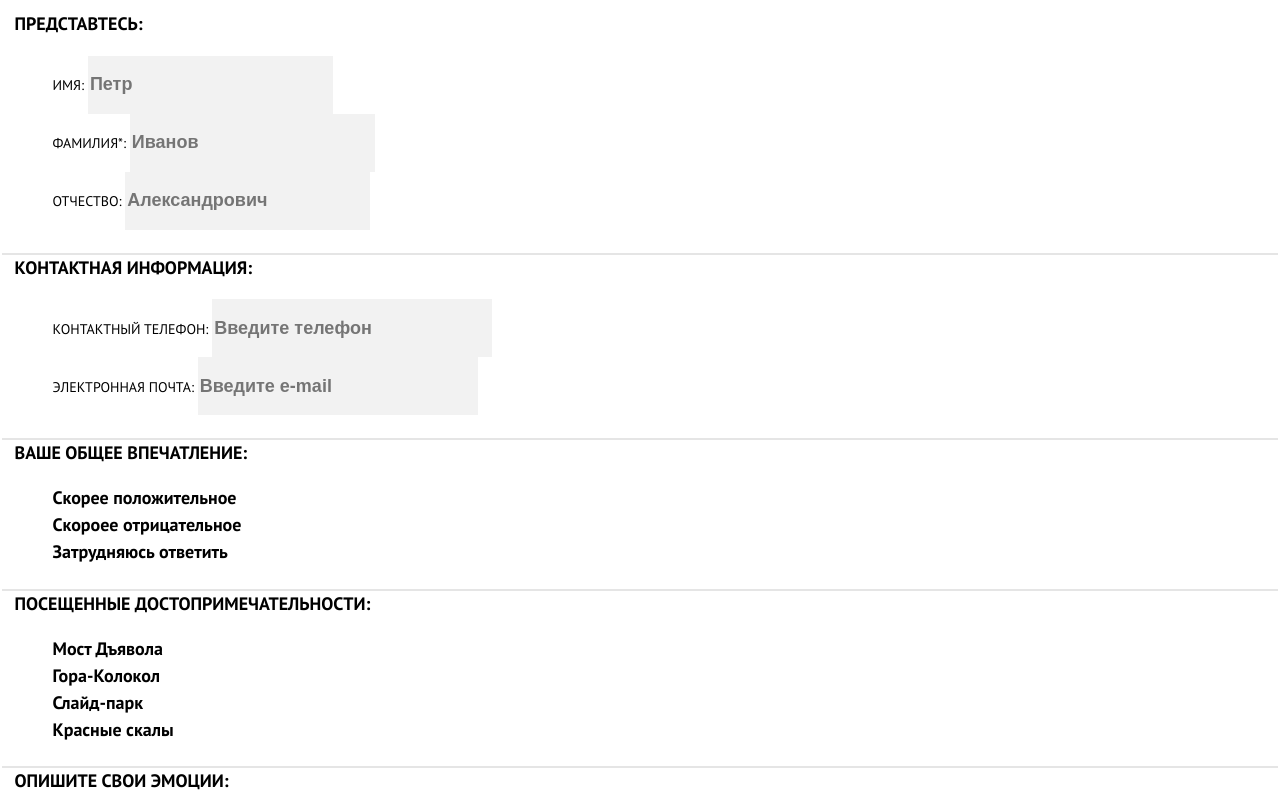
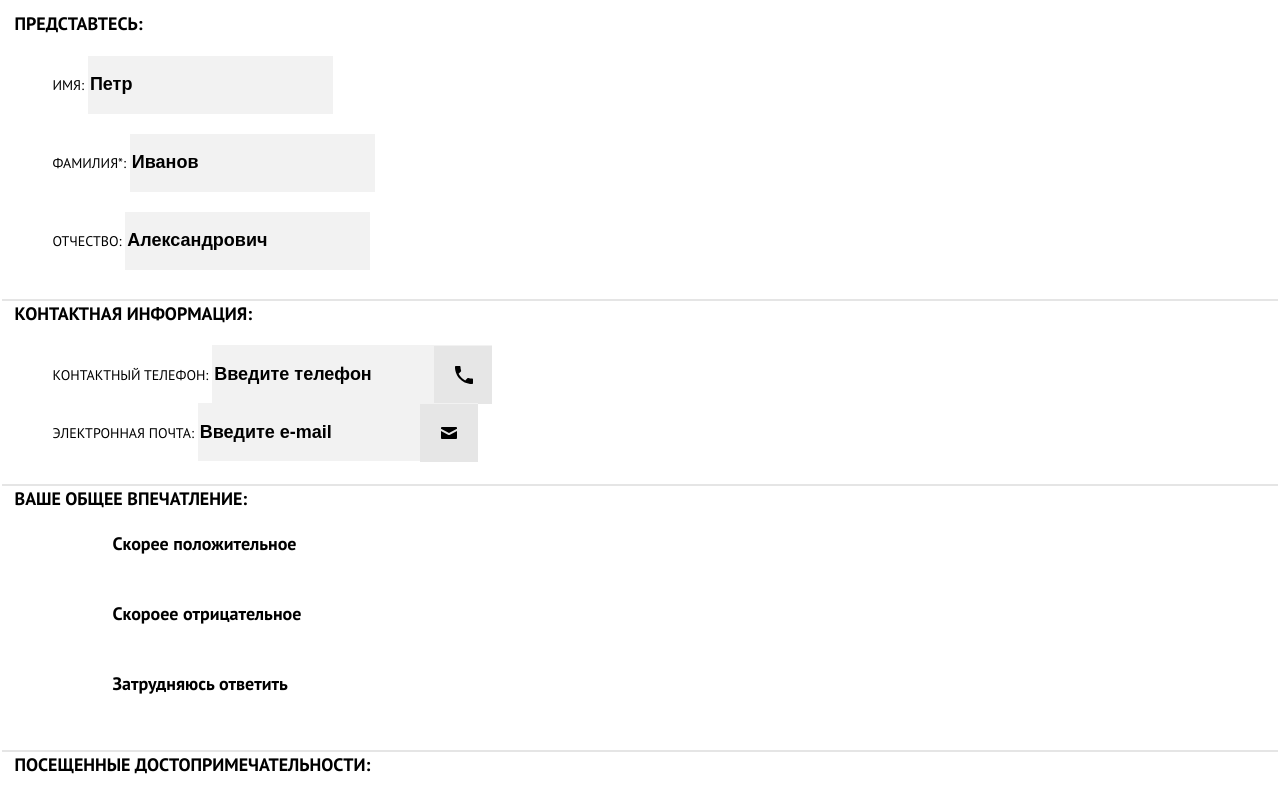
Before and after one commit to griprodata/1585633-sedona-21, a website: page source/form.html in a window 1280 px wide. Shown: the part 638-1430 px from the top of the page. Drawn offline with nearby package versions, Linux system fonts and the light colour scheme; files that its build step writes are made by us from their sources.

Commit message:
стилизация страницы- формма

```diff
--- a/source/form.html
+++ b/source/form.html
@@ -43,15 +43,15 @@
           <fieldset class="contacts__group">
             <legend class="contacts__title">Представтесь:</legend>
             <ul class="contacts__list">
-              <li class="contacts__item">
+              <li class="contacts__item contacts__item--name">
                 <label class="contacts__label" for="your-name">Имя:</label>
                 <input class="contacts__input" type="text" name="name" id="your-name" placeholder="Петр">
               </li>
-              <li class="contacts__item">
+              <li class="contacts__item contacts__item--name">
                 <label class="contacts__label" for="your-surname">Фамилия*:</label>
                 <input class="contacts__input" type="text" name="surename" id="your-surname" placeholder="Иванов">
               </li>
-              <li class="contacts__item">
+              <li class="contacts__item contacts__item--name">
                 <label class="contacts__label" for="your-patronymic">Отчество:</label>
                 <input class="contacts__input" type="text" name="patronymic" id="your-patronymic"
                   placeholder="Александрович">
@@ -62,30 +62,31 @@
             <legend class="contacts__title">Контактная информация:</legend>
             <ul class="contacts__list">
               <li class="contacts__item">
-                <label class="contacts__label" for="your-number">контактный телефон:</label>
-                <input class="contacts__input contacts__input-name" type="tel" name="number" id="your-number"
+                <label class="contacts__label contacts__label--phone" for="your-number">контактный телефон:
+                <input class="contacts__input contacts__input--phone" type="tel" name="number" id="your-number"
                   placeholder="Введите телефон">
+                </label>
               </li>
               <li class="contacts__item">
-                <label class="contacts__label" for="your-email">электронная почта:</label>
-                <input class="contacts__input contacts__input-name" type="email" name="email" id="your-email" placeholder="Введите e-mail">
+                <label class="contacts__label contacts__label--mail" for="your-email">электронная почта:
+                <input class="contacts__input contacts__input--mail" type="email" name="email" id="your-email" placeholder="Введите e-mail">
+                </label>
               </li>
             </ul>
           </fieldset>
           <fieldset class="contacts__group">
             <legend class="contacts__title">Ваше общее впечатление:</legend>
             <ul class="contacts__list">
-              <li class="contacts__item">
-                <input class="contacts__input visually-hidden contacts__input-radio" type="radio" name="option-radio" id="positively"
-                  checked>
+              <li class="contacts__item contacts__item--radio">
+                <input class="contacts__input visually-hidden contacts__input--radio" type="radio" name="option-radio" id="positively" checked>
                   <label class="contacts__label-radio" for="positively">Скорее положительное</label>
               </li>
-              <li class="contacts__item">
-                <input class="contacts__input visually-hidden contacts__input-radio" type="radio" name="option-radio" id="negatively">
+              <li class="contacts__item contacts__item--radio">
+                <input class="contacts__input visually-hidden contacts__input--radio" type="radio" name="option-radio" id="negatively">
                 <label class="contacts__label-radio" for="negatively">Скороее отрицательное</label>
               </li>
-              <li class="contacts__item">
-                <input class="contacts__input visually-hidden contacts__input-radio" type="radio" name="option-radio" id="no-comments">
+              <li class="contacts__item contacts__item--radio">
+                <input class="contacts__input visually-hidden contacts__input--radio" type="radio" name="option-radio" id="no-comments">
                 <label class="contacts__label-radio" for="no-comments">Затрудняюсь ответить</label>
               </li>
             </ul>
@@ -98,20 +99,20 @@
           <fieldset class="contacts__group">
             <legend class="contacts__title">Посещенные достопримечательности:</legend>
             <ul class="contacts__list">
-              <li class="contacts__item">
-                <input class="contacts__input visually-hidden contacts__input-checkbox" type="checkbox" name="option-checkbox" id="devils-bridge" checked>
+              <li class="contacts__item contacts__item--checkbox">
+                <input class="contacts__input visually-hidden" type="checkbox" name="option-checkbox" id="devils-bridge" checked>
                 <label class="contacts__label-checkbox" for="devils-bridge">Мост Дъявола</label>
               </li>
-              <li class="contacts__item">
-                <input class="contacts__input visually-hidden contacts__input-checkbox" type="checkbox" name="option-checkbox" id="mountain-bell" checked>
+              <li class="contacts__item contacts__item--checkbox">
+                <input class="contacts__input visually-hidden" type="checkbox" name="option-checkbox" id="mountain-bell" checked>
                 <label class="contacts__label-checkbox" for="mountain-bell">Гора-Колокол</label>
               </li>
-              <li class="contacts__item">
-                <input class="contacts__input visually-hidden contacts__input-checkbox" type="checkbox" name="option-checkbox" id="slide-park" checked>
+              <li class="contacts__item contacts__item--checkbox">
+                <input class="contacts__input visually-hidden" type="checkbox" name="option-checkbox" id="slide-park" checked>
                 <label class="contacts__label-checkbox" for="slide-park">Слайд-парк</label>
               </li>
-              <li class="contacts__item">
-                <input class="contacts__input visually-hidden contacts__input-checkbox" type="checkbox" name="option-checkbox" id="red-rocks">
+              <li class="contacts__item contacts__item--checkbox">
+                <input class="contacts__input visually-hidden" type="checkbox" name="option-checkbox" id="red-rocks">
                 <label class="contacts__label-checkbox" for="red-rocks">Красные скалы</label>
               </li>
             </ul>
--- a/source/less/blocks/contacts.less
+++ b/source/less/blocks/contacts.less
@@ -29,19 +29,55 @@
 .contacts__list {
   list-style: none;
 }
+.contacts__item {
+  position: relative;
+}
 
-.contacts__input-name {
+.contacts__item--name {
+  margin-bottom: 20px;
+}
+
+.contacts__item--checkbox {
+  margin-bottom: 54px;
+}
+
+.contacts__item--radio{
+  margin-bottom: 43px;
+}
+
+.contacts__input--phone, .contacts__input--mail {
   width: 280px;
 }
 
-.contacts__input-name::before {
+.contacts__input::placeholder {
+  color: @black;
+}
+
+.contacts__message::placeholder {
+  color: @black;
+}
+
+.contacts__label--phone::before {
   content: "";
   position: absolute;
-  bottom: 0;
+  top: 50%;
   right: 0;
   width: 58px;
   height: 58px;
-  background-image: url("../img/layer88.svg");
+  background-image: url("../img/group-phone.svg");
+  transform: translateY(-50%);
+  background-repeat: no-repeat;
+}
+
+.contacts__label--mail::before {
+  content: "";
+  position: absolute;
+  top: 50%;
+  right: 0;
+  width: 58px;
+  height: 58px;
+  background-image: url("../img/group-mail.svg");
+  transform: translateY(-50%);
   background-repeat: no-repeat;
 }
 
@@ -50,6 +86,7 @@
 }
 
 .contacts__label-radio {
+  position: relative;
   font-weight: 700;
   font-size: 18px;
   line-height: 26px;
@@ -63,18 +100,47 @@
   text-transform: none;
 }
 
-.contacts__input-radio + label::before {
+.contacts__label-radio, .contacts__label-checkbox {
+padding-left: 60px;
+}
+
+.contacts__input--radio::before {
   content: "";
   position: absolute;
   left: 0;
   top: 50%;
   height: 48px;
   width: 48px;
+  background-image: url("../img/radio-off.svg");
   transform: translateY(-50%);
   background-repeat: no-repeat;
 }
 
-.contacts__input-checkbox + label::before {
+.contacts__label--radio:checked::before {
+  content: "";
+  position: absolute;
+  left: 0;
+  top: 50%;
+  height: 18px;
+  width: 18px;
+  transform: translateY(-50%);
+  background: url("../img/radio-on.svg");
+  background-repeat: no-repeat;
+}
+
+.contacts__label-checkbox:checked::before {
+  content: "";
+  position: absolute;
+  left: 0;
+  top: 50%;
+  height: 46px;
+  width: 46px;
+  transform: translateY(-50%);
+  background: url("../img/checkbox-off.svg");
+  background-repeat: no-repeat;
+}
+
+.contacts__label-checkbox::before {
   content: "";
   position: absolute;
   left: 0;
@@ -104,6 +170,19 @@
   text-transform: uppercase;
 }
 
+.contacts__button:hover {
+  background-color: @extrablue;
+}
+
+.contacts__button:active {
+  background-color: @basicblue;
+  color: rgba(@white, 0.3);
+}
+
+.contacts__button:disabled {
+  background-color: @basicwhite;
+}
+
 .contacts__module {
   display: none;
 }
```
Also changed, not shown: source/img/checkbox-off.svg (added), source/img/checkbox-on.svg (added), source/img/group-mail.svg (added), source/img/group-phone.svg (renamed from source/img/layer88.svg), source/img/radio-off.svg (added), source/img/radio-on.svg (added).
